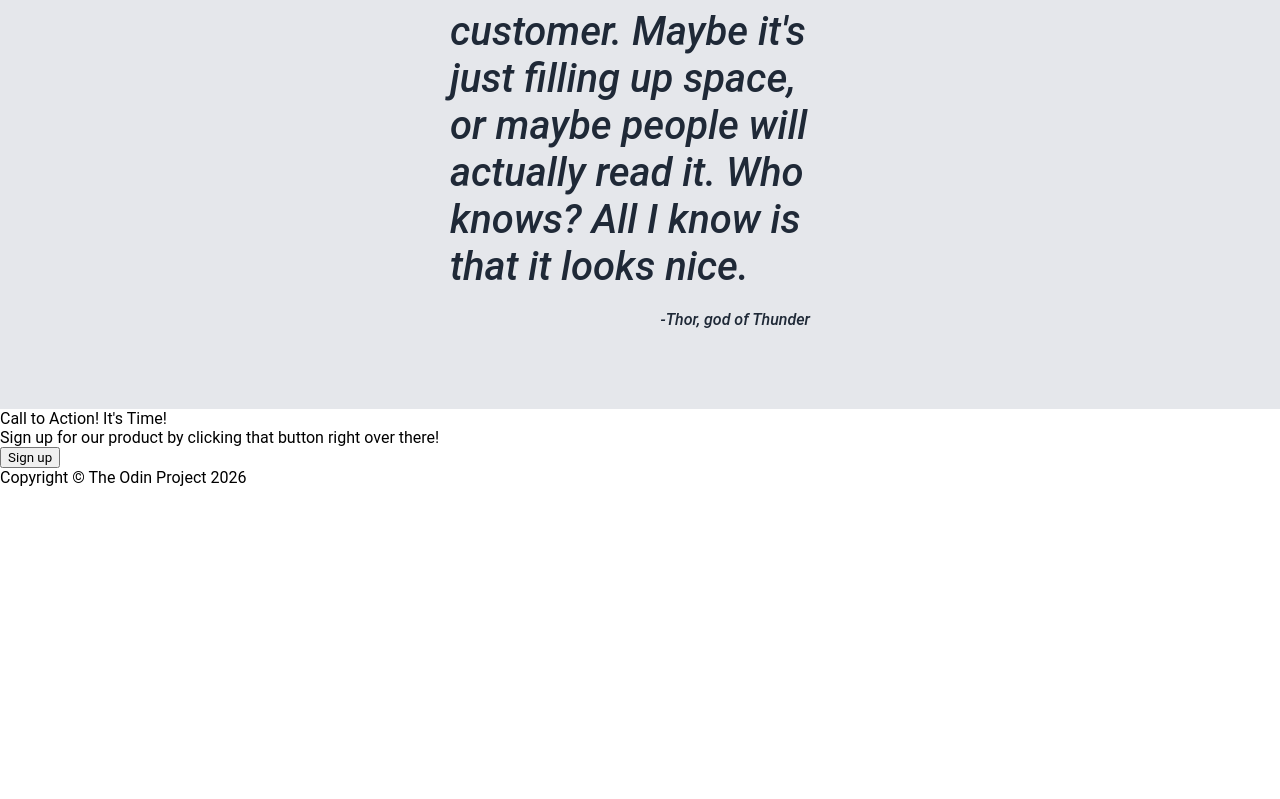
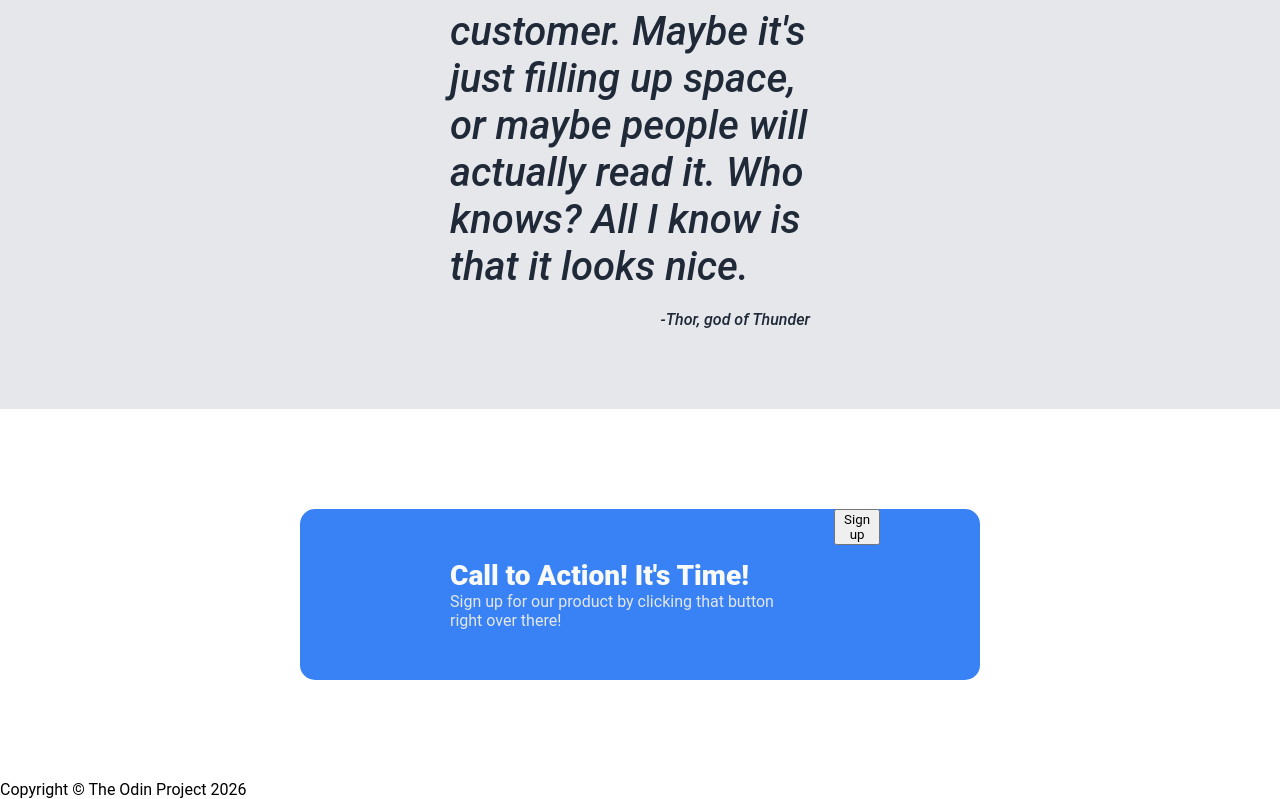
Before and after one commit to strawhatdopa/odin-landing-page, a plain HTML site: page index.html in a window 1280 px wide. Shown: the part 1236-2035 px from the top of the page. Before the commit the page ends 1723 px from the top, so only its background shows below. Drawn offline with Linux system fonts and the light colour scheme; a web font is replaced by a local one.

Commit message:
Started the CTA section
Added the skeleton
and the containers needed and their basic
parameters

```diff
--- a/index.html
+++ b/index.html
@@ -88,11 +88,18 @@
     <div class="white-bg">
 
         <div class="blue-box">
-            <div class="CTA"> Call to Action! It's Time! </div>
-            <div class="under-CTA"> Sign up for our product by clicking that button right over there! </div>
+
+            <div class="CTA-txt">
+                <div class="CTA"> Call to Action! It's Time! </div>
+                <div class="under-CTA"> Sign up for our product by clicking that button right over there! </div>
+            </div>
+
+
+            <div class="CTA-button">
+                <button> Sign up </button>
+            </div>
+
         </div>
-
-        <button> Sign up </button>
 
     </div>
 
--- a/styles.css
+++ b/styles.css
@@ -175,3 +175,38 @@ a {
     font-weight: 500;
     font-style: italic;
 }
+
+/* CALL TO ACTION */
+
+.white-bg {
+    display: flex;
+    padding-left: 300px;
+    padding-right: 300px;
+    padding-top: 100px;
+    padding-bottom: 100px;
+    justify-content: center;
+}
+
+.blue-box {
+    display: flex;
+    flex:1;
+    justify-content: space-between;
+    padding-left: 100px;
+    padding-right: 100px;
+    background-color: #3882F6;
+    border-radius: 15px;
+}
+
+.CTA-txt {
+    padding: 50px;
+    color: #F9FAF8;
+}
+
+.CTA {
+    font-weight: 1000;
+    font-size: 28px;
+}
+
+.under-CTA {
+    color: #E5E7EB;
+}
```
